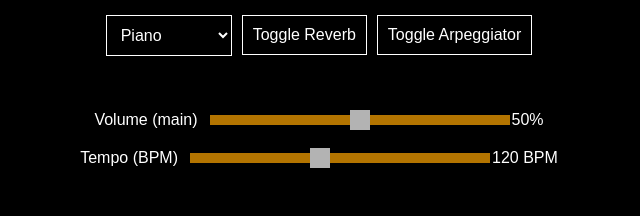
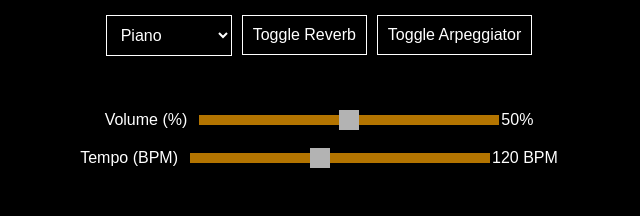
Before and after one commit to zaheralkaei/The-Arabic-MIDI-Keyboard, a Flask app: page / in a window 1280 px wide. Shown: the part 584-800 px from the top of the page, without its empty margins (321-961 px from the left). Run offline with Flask 3, Linux system fonts and the light colour scheme.

Commit message:
Update index.html

```diff
--- a/templates/index.html
+++ b/templates/index.html
@@ -240,7 +240,7 @@
     </div>
     <div id="volume-container">
         <div class="slider-container">
-            <label for="volume-slider" class="slider-label">Volume (main)</label>
+            <label for="volume-slider" class="slider-label">Volume (%)</label>
             <input type="range" id="volume-slider" min="0" max="100" value="50">
             <span id="volume-value">50%</span>
         </div>
```
